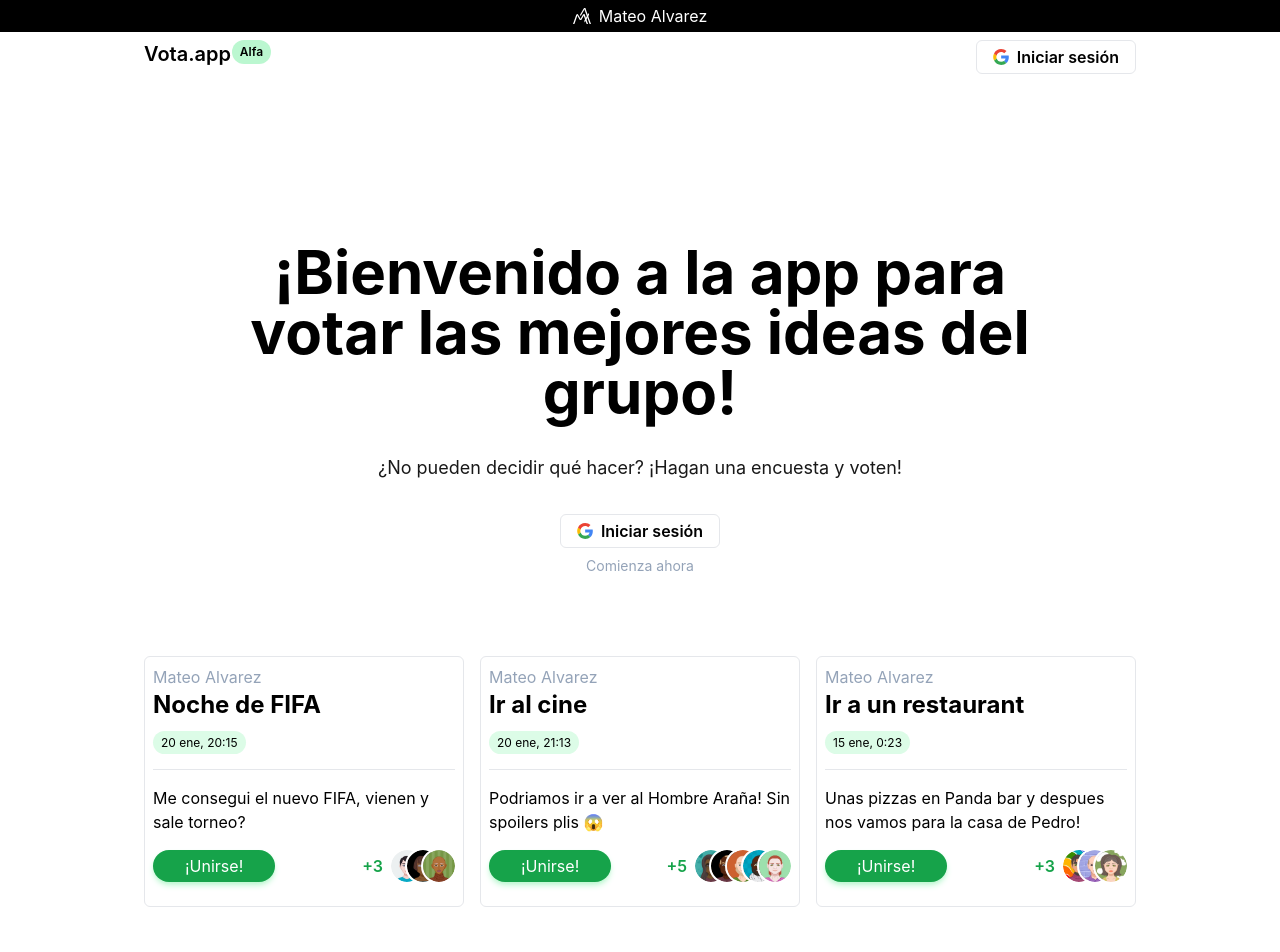
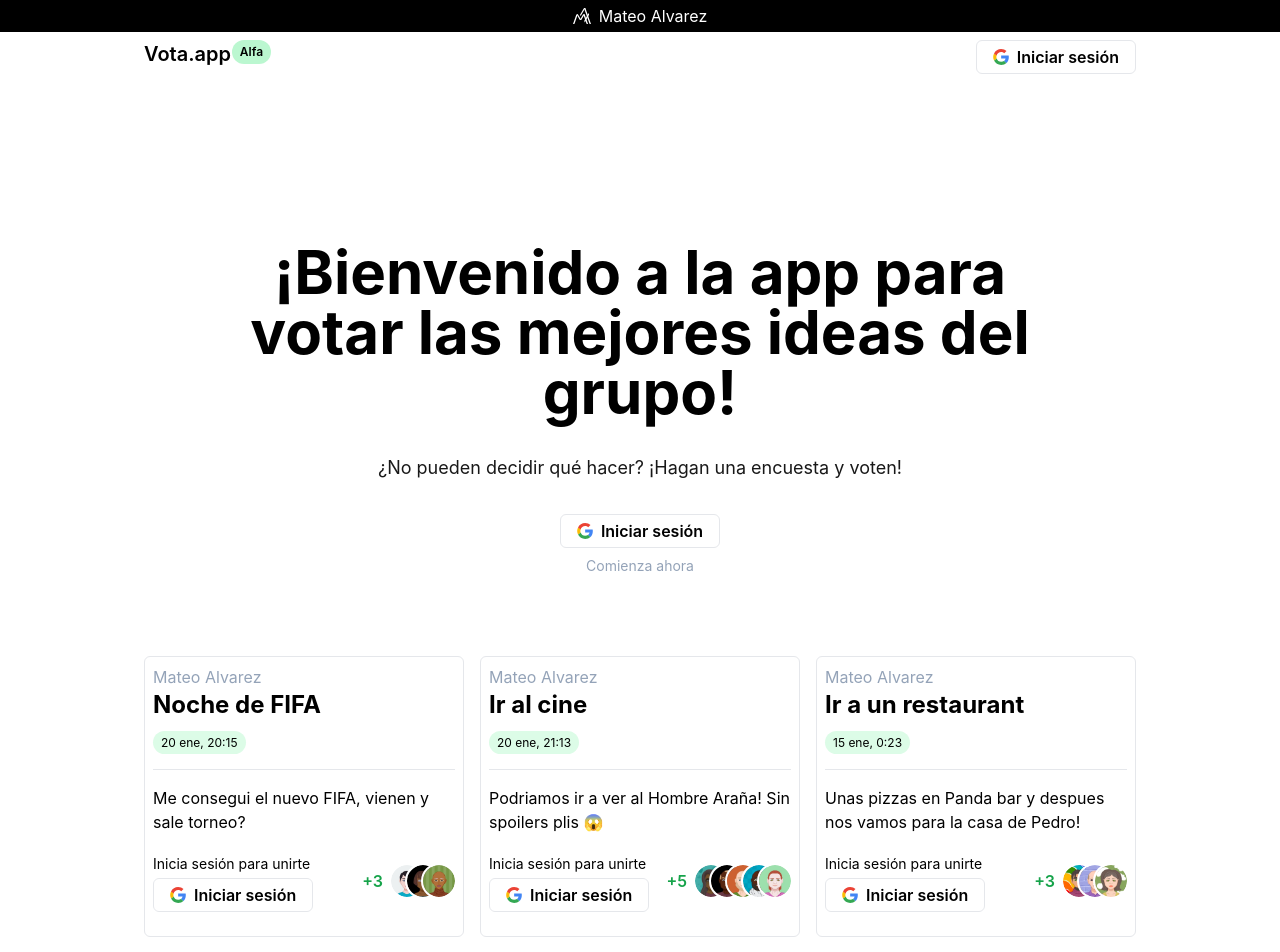
Before and after one commit to Mateoac12/vota-app, a Next.js app: page / in a window 1280 px wide. Shown: the top 952 px of the page. Built offline with nearby package versions, Linux system fonts and the light colour scheme; no server answers.

Commit message:
feat: avoid join an idea if not logged

```diff
--- /dev/null
+++ b/components/ButtonTarget/index.tsx
@@ -0,0 +1,76 @@
+import { useRouter } from 'next/router'
+
+import { Alert } from 'components/Alert'
+import { TargetProp } from 'types/target'
+
+import { useCheckIsMember } from 'hooks/useCheckIsMember'
+import { useIncludeInIdea } from 'hooks/useIncludeInIdea'
+import { useAlert } from 'hooks/useAlert'
+
+import { WhatsappIcon } from './WhatsappIcon'
+import LoginButton from 'components/LoginButton'
+
+interface Props {
+  content: TargetProp
+  falseInformation?: boolean
+}
+
+export const ButtonTarget: React.FC<Props> = ({
+  content,
+  falseInformation,
+}) => {
+  const { handleInluce } = useIncludeInIdea()
+  const { isMember, userId } = useCheckIsMember({ members: content.members })
+  const router = useRouter()
+  const { alert, setAlert } = useAlert()
+
+  const handleCopyText = () => {
+    navigator.clipboard.writeText(
+      `${window.location.origin}/idea/${content.id}`
+    )
+    setAlert('Link copiado correctamente 😁')
+  }
+
+  console.log(userId)
+
+  const handleSendInclude = async () => {
+    if (falseInformation) return
+    setAlert('¡Ya estas dentro! 🙌🏻')
+    await handleInluce({ postId: content.id, userToInclude: userId })
+    router.push(`/idea/${content.id}`)
+  }
+
+  if (typeof userId === 'undefined')
+    return (
+      <div className='my-4'>
+        <p className='my-1 text-sm'>Inicia sesión para unirte</p>
+        <LoginButton />
+      </div>
+    )
+
+  return (
+    <>
+      {userId === content.owner.id ? (
+        <button
+          onClick={handleCopyText}
+          className='px-4 py-1 my-4 bg-green-600 text-white rounded-full shadow-md shadow-green-200 hover:shadow-lg hover:shadow-green-200 transition-shadow flex items-center gap-1'
+        >
+          <WhatsappIcon />
+          Copiar link
+        </button>
+      ) : (
+        <button
+          onClick={handleSendInclude}
+          disabled={isMember}
+          className={`px-8 py-1 my-4 bg-green-600 text-white rounded-full shadow-md shadow-green-200 hover:shadow-lg hover:shadow-green-200 transition-shadow ${
+            isMember &&
+            'opacity-50 cursor-not-allowed hover:shadow-md hover:shadow-green-200'
+          }`}
+        >
+          {isMember ? '¡Unido!' : '¡Unirse!'}
+        </button>
+      )}
+      {alert && <Alert>{alert}</Alert>}
+    </>
+  )
+}
--- a/components/Target/index.tsx
+++ b/components/Target/index.tsx
@@ -1,12 +1,5 @@
-import { Alert } from 'components/Alert'
-import { useAlert } from 'hooks/useAlert'
-import { useCheckIsMember } from 'hooks/useCheckIsMember'
-import { useIncludeInIdea } from 'hooks/useIncludeInIdea'
-import { useRouter } from 'next/router'
+import { ButtonTarget } from 'components/ButtonTarget'
 import { TargetProp } from 'types/target'
-
-import { WhatsappIcon } from './WhatsappIcon'
-
 interface Props {
   content: TargetProp
   falseInformation?: boolean
@@ -18,25 +11,6 @@ export const Target: React.FC<Props> = ({
 }) => {
   const { title, date, description, owner, members } = content
   const { users } = members
-
-  const router = useRouter()
-  const { alert, setAlert } = useAlert()
-  const { handleInluce } = useIncludeInIdea()
-  const { isMember, userId } = useCheckIsMember({ members })
-
-  const handleCopyText = () => {
-    navigator.clipboard.writeText(
-      `${window.location.origin}/idea/${content.id}`
-    )
-    setAlert('Link copiado correctamente 😁')
-  }
-
-  const handleSendInclude = async () => {
-    if (falseInformation) return
-    setAlert('¡Ya estas dentro! 🙌🏻')
-    await handleInluce({ postId: content.id, userToInclude: userId })
-    router.push(`/idea/${content.id}`)
-  }
 
   return (
     <>
@@ -54,26 +28,7 @@ export const Target: React.FC<Props> = ({
         <hr className='my-4' />
         <p>{description || 'Sin descripción...'}</p>
         <div className='flex justify-between items-center sticky top-full'>
-          {userId === owner.id ? (
-            <button
-              onClick={handleCopyText}
-              className='px-4 py-1 my-4 bg-green-600 text-white rounded-full shadow-md shadow-green-200 hover:shadow-lg hover:shadow-green-200 transition-shadow flex items-center gap-1'
-            >
-              <WhatsappIcon />
-              Copiar link
-            </button>
-          ) : (
-            <button
-              onClick={handleSendInclude}
-              disabled={isMember}
-              className={`px-8 py-1 my-4 bg-green-600 text-white rounded-full shadow-md shadow-green-200 hover:shadow-lg hover:shadow-green-200 transition-shadow ${
-                isMember &&
-                'opacity-50 cursor-not-allowed hover:shadow-md hover:shadow-green-200'
-              }`}
-            >
-              {isMember ? '¡Unido!' : '¡Unirse!'}
-            </button>
-          )}
+          <ButtonTarget content={content} falseInformation={falseInformation} />
           <div className='flex items-center'>
             <span className='mr-6 font-semibold text-green-600'>
               +{users.length}
@@ -89,7 +44,6 @@ export const Target: React.FC<Props> = ({
           </div>
         </div>
       </article>
-      {alert && <Alert>{alert}</Alert>}
     </>
   )
 }
```
Also changed, not shown: components/ButtonTarget/WhatsappIcon.tsx (renamed from components/Target/WhatsappIcon.tsx).
